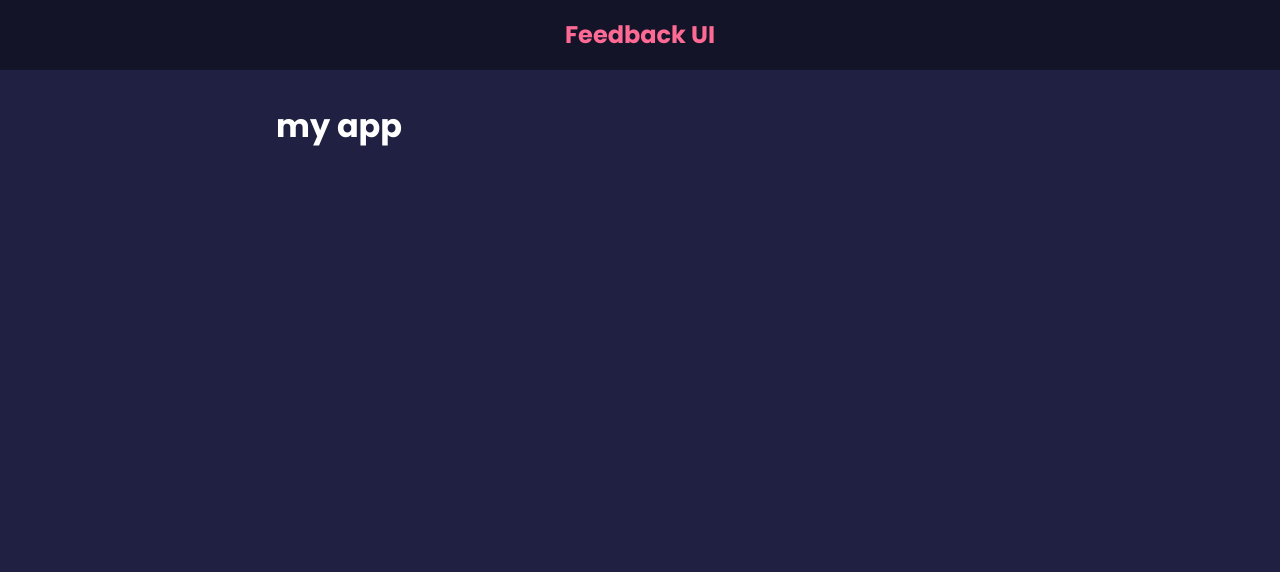
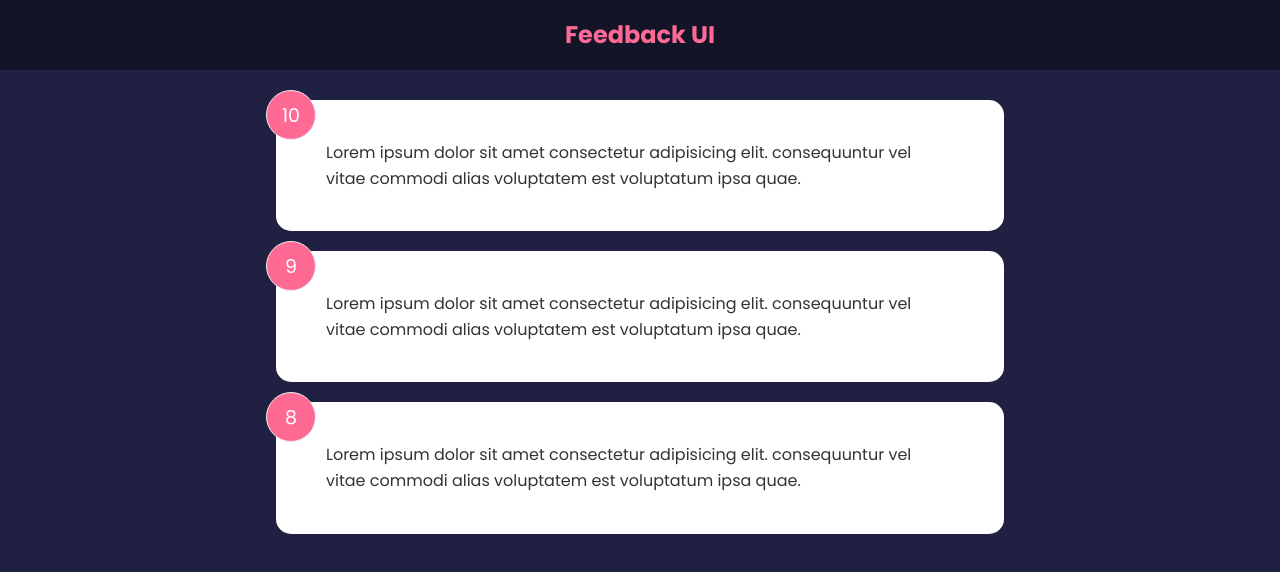
Before and after one commit to JepoySanity/ReactJS-feed-back-app, a React (Create React App) app: page / in a window 1280 px wide. Shown: the top 572 px of the page. Built offline with nearby package versions, Linux system fonts and the light colour scheme.

Commit message:
added the App state feedback

```diff
--- a/src/App.js
+++ b/src/App.js
@@ -1,10 +1,15 @@
+import { useState } from "react";
 import Header from "./components/Header";
+import FeedbackList from "./components/FeedbackList";
+import FeedbackData from "./data/FeedbackData";
+
 function App() {
+  const [feedback, setFeedback] = useState(FeedbackData);
   return (
     <>
       <Header />
       <div className="container">
-        <h1>my app</h1>
+        <FeedbackList feedback={feedback} />
       </div>
     </>
   );
--- /dev/null
+++ b/src/components/FeedbackItem.jsx
@@ -0,0 +1,10 @@
+function FeedbackItem({ item }) {
+  return (
+    <div className="card">
+      <div className="num-display">{item.rating}</div>
+      <div className="text-display">{item.text}</div>
+    </div>
+  );
+}
+
+export default FeedbackItem;
--- /dev/null
+++ b/src/components/FeedbackList.jsx
@@ -0,0 +1,13 @@
+import FeedbackItem from "./FeedbackItem";
+function FeedbackList({ feedback }) {
+  if (!feedback || feedback.length === 0) return <p>No feedback</p>;
+  return (
+    <div className="feedback-list">
+      {feedback.map((item) => {
+        return <FeedbackItem key={item.id} item={item} />;
+      })}
+    </div>
+  );
+}
+
+export default FeedbackList;
--- /dev/null
+++ b/src/data/FeedbackData.js
@@ -0,0 +1,19 @@
+const FeedbackData = [
+  {
+    id: 1,
+    rating: 10,
+    text: "Lorem ipsum dolor sit amet consectetur adipisicing elit. consequuntur vel vitae commodi alias voluptatem est voluptatum ipsa quae.",
+  },
+  {
+    id: 2,
+    rating: 9,
+    text: "Lorem ipsum dolor sit amet consectetur adipisicing elit. consequuntur vel vitae commodi alias voluptatem est voluptatum ipsa quae.",
+  },
+  {
+    id: 3,
+    rating: 8,
+    text: "Lorem ipsum dolor sit amet consectetur adipisicing elit. consequuntur vel vitae commodi alias voluptatem est voluptatum ipsa quae.",
+  },
+];
+
+export default FeedbackData;
```
